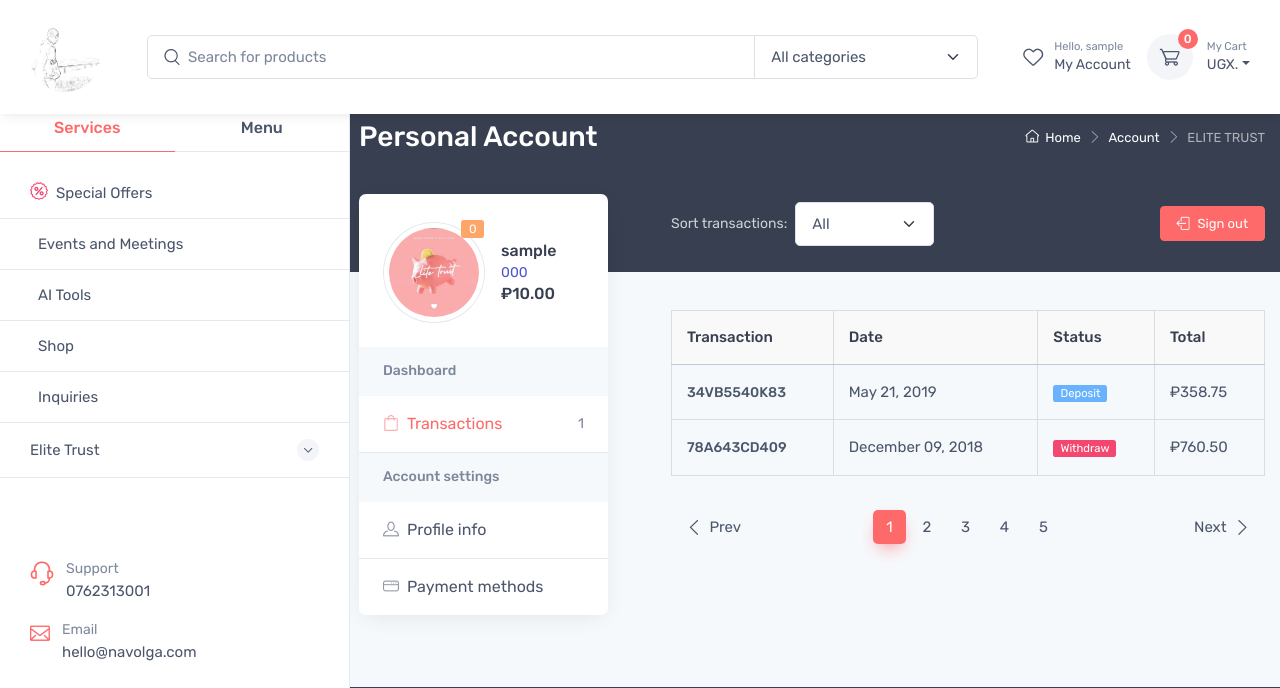
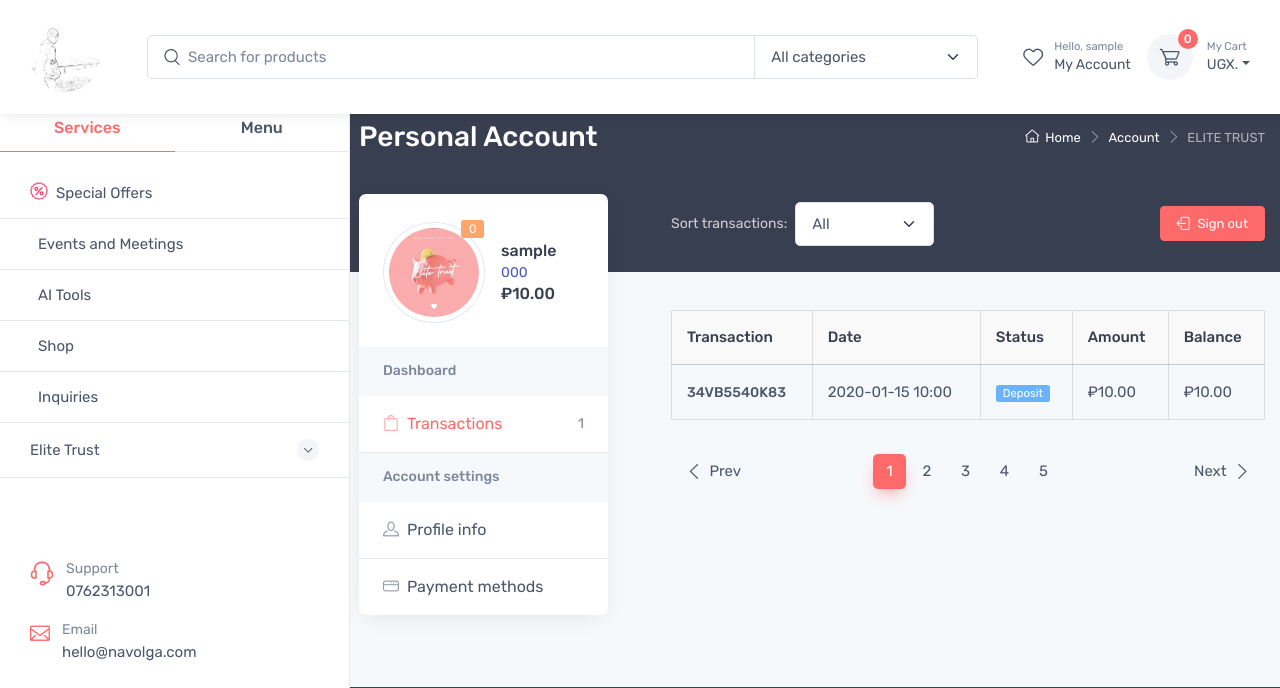
Before and after one commit to insookwa/navolga-python, a Django app: page /user/account/ in a window 1280 px wide. Shown: the top 688 px of the page. Run offline with Django 5.2, Linux system fonts and the light colour scheme; a user stored in the database is signed in; tables that the repository leaves empty hold one stand-in row (values such as "Sample post"); some libraries are stand-ins or nearby versions; some web fonts are replaced.

Commit message:
removed redundant links

```diff
--- a/navolga/templates/account_home.html
+++ b/navolga/templates/account_home.html
@@ -15,7 +15,7 @@
           <div class="order-lg-2 mb-3 mb-lg-0 pt-lg-2">
             <nav aria-label="breadcrumb">
               <ol class="breadcrumb breadcrumb-light flex-lg-nowrap justify-content-center justify-content-lg-start">
-                <li class="breadcrumb-item"><a class="text-nowrap" href="index-2.html"><i class="ci-home"></i>Home</a></li>
+                <li class="breadcrumb-item"><a class="text-nowrap" href="{% url 'account_view' %}"><i class="ci-home"></i>Home</a></li>
                 <li class="breadcrumb-item text-nowrap"><a href="#">Account</a>
                 </li>
                 <li class="breadcrumb-item text-nowrap active" aria-current="page">ELITE TRUST</li>
@@ -46,15 +46,15 @@
                   <h3 class="fs-sm mb-0 text-muted">Dashboard</h3>
                 </div>
                 <ul class="list-unstyled mb-0">
-                  <li class="border-bottom mb-0"><a class="nav-link-style d-flex align-items-center px-4 py-3 active" href="account-orders.html"><i class="ci-bag opacity-60 me-2"></i>Transactions<span class="fs-sm text-muted ms-auto">1</span></a></li>
+                  <li class="border-bottom mb-0"><a class="nav-link-style d-flex align-items-center px-4 py-3 active" href="{% url 'account_view' %}" ><i class="ci-bag opacity-60 me-2"></i>Transactions<span class="fs-sm text-muted ms-auto">1</span></a></li>
 
                 </ul>
                 <div class="bg-secondary px-4 py-3">
                   <h3 class="fs-sm mb-0 text-muted">Account settings</h3>
                 </div>
                 <ul class="list-unstyled mb-0">
-                  <li class="border-bottom mb-0"><a class="nav-link-style d-flex align-items-center px-4 py-3" href="account-profile.html"><i class="ci-user opacity-60 me-2"></i>Profile info</a></li>
-                  <li class="mb-0"><a class="nav-link-style d-flex align-items-center px-4 py-3" href="account-payment.html"><i class="ci-card opacity-60 me-2"></i>Payment methods</a></li>
+                  <li class="border-bottom mb-0"><a class="nav-link-style d-flex align-items-center px-4 py-3" href="{% url 'account_view' %}"><i class="ci-user opacity-60 me-2"></i>Profile info</a></li>
+                  <li class="mb-0"><a class="nav-link-style d-flex align-items-center px-4 py-3" href="{% url 'account_view' %}"><i class="ci-card opacity-60 me-2"></i>Payment methods</a></li>
                   <li class="d-lg-none border-top mb-0"><a class="nav-link-style d-flex align-items-center px-4 py-3" href="{% url 'logout_view' %}"><i class="ci-sign-out opacity-60 me-2"></i>Sign out</a></li>
                 </ul>
               </div>
@@ -85,23 +85,20 @@
                     <th>Transaction</th>
                     <th>Date</th>
                     <th>Status</th>
-                    <th>Total</th>
+                    <th>Amount</th>
+                    <th>Balance</th>
                   </tr>
                 </thead>
                 <tbody>
                   {% for transaction in transactions %}
                   <tr>
                     <td class="py-3"><a class="nav-link-style fw-medium fs-sm" href="#order-details" data-bs-toggle="modal">34VB5540K83</a></td>
-                    <td class="py-3">May 21, 2019</td>
-                    <td class="py-3"><span class="badge bg-info m-0">Deposit</span></td>
-                    <td class="py-3">₽358.75</td>
+                    <td class="py-3">{{ transaction.timestamp|date:"Y-m-d H:i" }}</td>
+                    <td class="py-3"><span class="badge bg-info m-0">{{ transaction.transaction_type|title }}</span></td>
+                    <td class="py-3">₽{{ transaction.amount }}</td>
+                    <td class="py-3">₽{{ transaction.balance_after_transaction }}</td>
                   </tr>
-                  <tr>
-                    <td class="py-3"><a class="nav-link-style fw-medium fs-sm" href="#order-details" data-bs-toggle="modal">78A643CD409</a></td>
-                    <td class="py-3">December 09, 2018</td>
-                    <td class="py-3"><span class="badge bg-danger m-0">Withdraw</span></td>
-                    <td class="py-3"><span>₽760.50</span></td>
-                  </tr>
+
                   {% endfor %}
                 </tbody>
               </table>
--- a/navolga/templates/sidebar.html
+++ b/navolga/templates/sidebar.html
@@ -57,14 +57,14 @@
                     {% if request.user.is_authenticated %}
 
                     <li class="widget-list-item"><a class="widget-list-link" href="{% url 'account_view' %}">My Account</a></li>
-                    <li class="widget-list-item"><a class="widget-list-link" href="account-orders.html">Transactions</a></li>
-                    <li class="widget-list-item"><a class="widget-list-link" href="account-orders.html">Apply for Loan</a></li>
-                    <li class="widget-list-item"><a class="widget-list-link" href="account-orders.html">Information</a></li>
-                    <li class="widget-list-item"><a class="widget-list-link" href="account-orders.html">Contact Manager</a></li>
+                    <li class="widget-list-item"><a class="widget-list-link" href="{% url 'account_view' %}">Transactions</a></li>
+                    <li class="widget-list-item"><a class="widget-list-link" href="{% url 'account_view' %}">Apply for Loan</a></li>
+                    <li class="widget-list-item"><a class="widget-list-link" href="{% url 'account_view' %}">Information</a></li>
+                    <li class="widget-list-item"><a class="widget-list-link" href="{% url 'account_view' %}">Contact Manager</a></li>
                     <li class="widget-list-item"><a class="widget-list-link" href="{% url 'logout_view' %}">Logout</a>
                     </li>
                     <li class="widget-list-item"><a class="widget-list-link"
-                        href="account-password-recovery.html">Password Recovery</a></li>
+                        href="{% url 'logout_view' %}">Password Recovery</a></li>
                     {% else %}
                     <li class="widget-list-item"><a class="widget-list-link" href="{% url 'login_view' %}">Sign In /
                         Sign Up</a></li>
@@ -147,14 +147,14 @@
                     {% if request.user.is_authenticated %}
 
                     <li class="widget-list-item"><a class="widget-list-link" href="{% url 'account_view' %}">My Account</a></li>
-                    <li class="widget-list-item"><a class="widget-list-link" href="account-orders.html">Transactions</a></li>
-                    <li class="widget-list-item"><a class="widget-list-link" href="account-orders.html">Apply for Loan</a></li>
-                    <li class="widget-list-item"><a class="widget-list-link" href="account-orders.html">Information</a></li>
-                    <li class="widget-list-item"><a class="widget-list-link" href="account-orders.html">Contact Manager</a></li>
+                    <li class="widget-list-item"><a class="widget-list-link" href="{% url 'account_view' %}">Transactions</a></li>
+                    <li class="widget-list-item"><a class="widget-list-link" href="{% url 'account_view' %}">Apply for Loan</a></li>
+                    <li class="widget-list-item"><a class="widget-list-link" href="{% url 'account_view' %}">Information</a></li>
+                    <li class="widget-list-item"><a class="widget-list-link" href="{% url 'account_view' %}">Contact Manager</a></li>
                     <li class="widget-list-item"><a class="widget-list-link" href="{% url 'logout_view' %}">Logout</a>
                     </li>
                     <li class="widget-list-item"><a class="widget-list-link"
-                        href="account-password-recovery.html">Password Recovery</a></li>
+                        href="{% url 'logout_view' %}">Password Recovery</a></li>
                     {% else %}
                     <li class="widget-list-item"><a class="widget-list-link" href="{% url 'login_view' %}">Sign In /
                         Sign Up</a></li>
```
